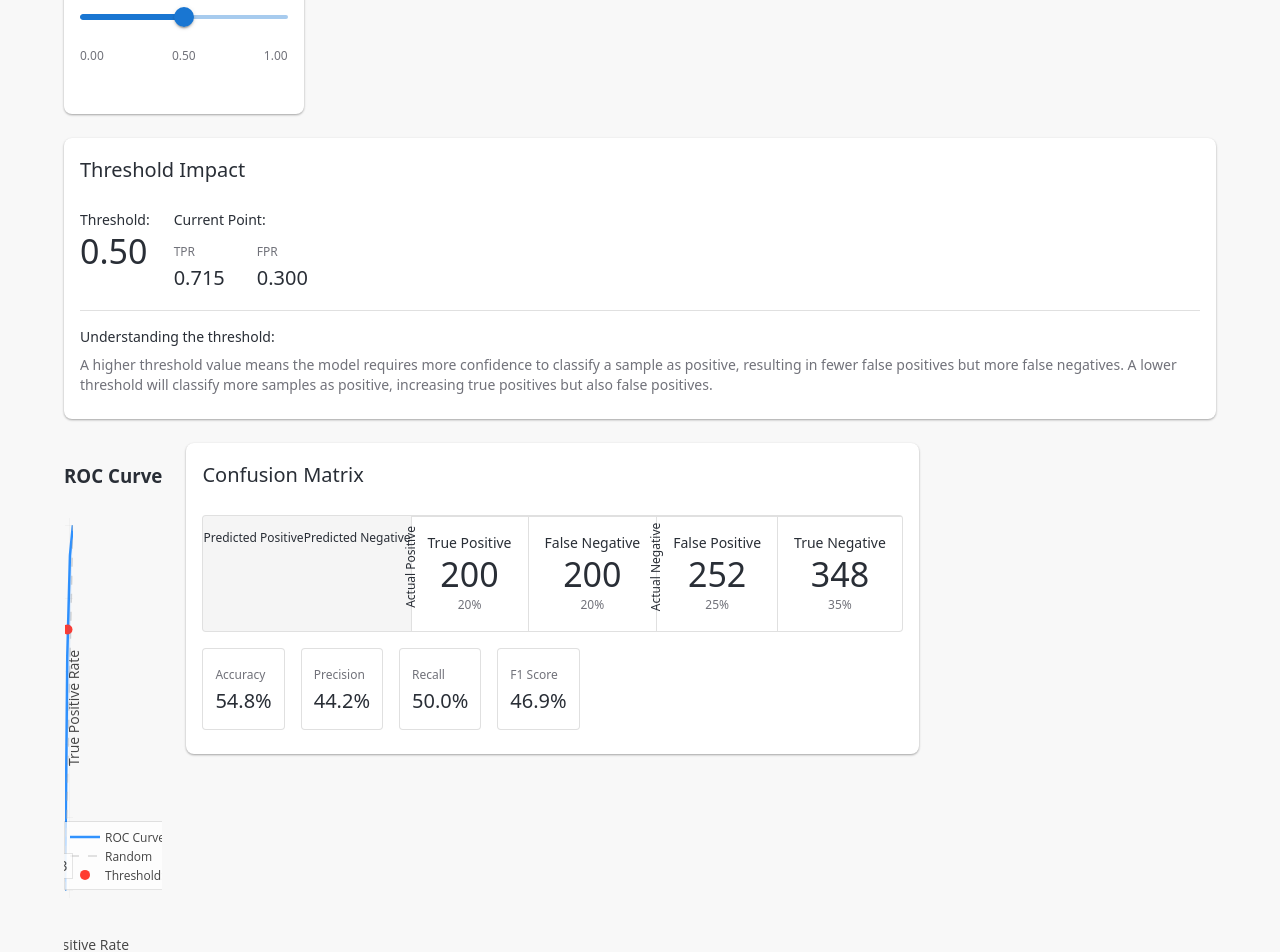
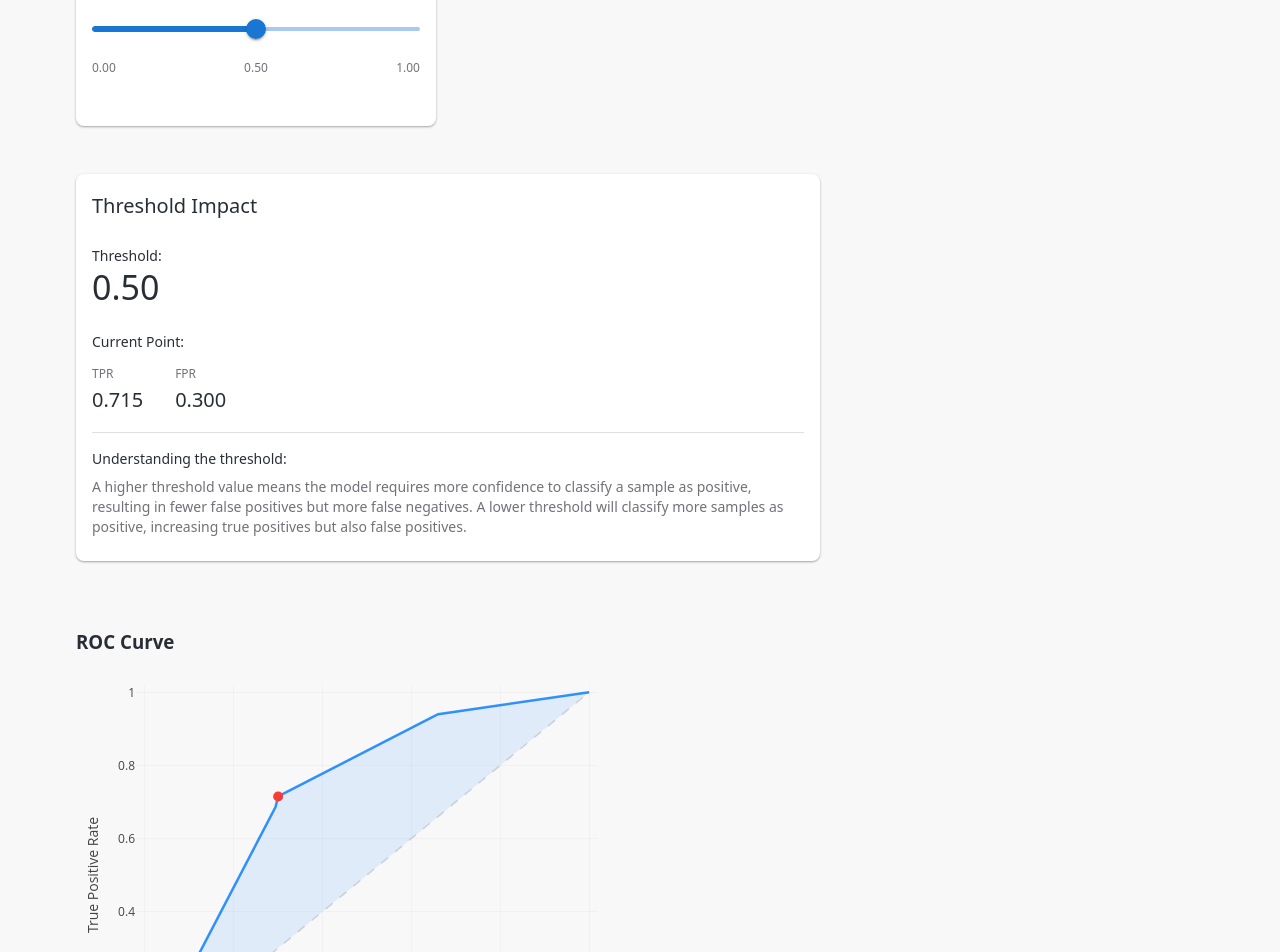
Before and after one commit to ihmeuw-scicomp/roc-matrix-vista, a React (Vite) app: page / in a window 1280 px wide. Shown: the part 400-1352 px from the top of the page. Built offline with nearby package versions, Linux system fonts and the light colour scheme.

Commit message:
Fix: Resolve TypeScript errors in ConfusionMatrix and Index
Fixes TypeScript errors related to Grid component usage in ConfusionMatrix and Index components.  The errors indicate incorrect prop usage, specifically the missing 'component' prop and incorrect prop types for the Grid component.

```diff
--- a/src/components/ConfusionMatrix.tsx
+++ b/src/components/ConfusionMatrix.tsx
@@ -41,19 +41,20 @@ const ConfusionMatrix: React.FC<ConfusionMatrixProps> = ({
           <Paper variant="outlined" sx={{ overflow: "hidden", mb: 2 }}>
             {/* Header Row */}
             <Grid container>
-              <Grid xs={6}></Grid>
-              <Grid xs={6} container sx={{ bgcolor: "action.hover", py: 1 }}>
-                <Grid xs={6}>
+              <Grid component="div" sx={{ width: "50%" }}></Grid>
+              <Grid component="div" container sx={{ width: "50%", bgcolor: "action.hover", py: 1 }}>
+                <Grid component="div" sx={{ width: "50%" }}>
                   <Typography variant="caption" align="center">Predicted Positive</Typography>
                 </Grid>
-                <Grid xs={6}>
+                <Grid component="div" sx={{ width: "50%" }}>
                   <Typography variant="caption" align="center">Predicted Negative</Typography>
                 </Grid>
               </Grid>
 
               {/* True Positive and False Negative */}
-              <Grid xs={12} container sx={{ borderTop: 1, borderColor: "divider" }}>
-                <Grid xs={6} sx={{
+              <Grid component="div" container sx={{ borderTop: 1, borderColor: "divider", width: "100%" }}>
+                <Grid component="div" sx={{
+                  width: "50%",
                   bgcolor: "action.hover",
                   display: "flex",
                   alignItems: "center",
@@ -72,8 +73,9 @@ const ConfusionMatrix: React.FC<ConfusionMatrixProps> = ({
                     Actual Positive
                   </Typography>
                 </Grid>
-                <Grid xs={6} container>
-                  <Grid xs={6} sx={{
+                <Grid component="div" container sx={{ width: "50%" }}>
+                  <Grid component="div" sx={{
+                    width: "50%",
                     p: 2,
                     borderLeft: 1,
                     borderRight: 1,
@@ -87,7 +89,8 @@ const ConfusionMatrix: React.FC<ConfusionMatrixProps> = ({
                     <Typography variant="h4">{TP}</Typography>
                     <Typography variant="caption" color="text.secondary">{tpPercent}%</Typography>
                   </Grid>
-                  <Grid xs={6} sx={{
+                  <Grid component="div" sx={{
+                    width: "50%",
                     p: 2,
                     display: "flex",
                     flexDirection: "column",
@@ -102,8 +105,9 @@ const ConfusionMatrix: React.FC<ConfusionMatrixProps> = ({
               </Grid>
 
               {/* False Positive and True Negative */}
-              <Grid xs={12} container sx={{ borderTop: 1, borderColor: "divider" }}>
-                <Grid xs={6} sx={{
+              <Grid component="div" container sx={{ borderTop: 1, borderColor: "divider", width: "100%" }}>
+                <Grid component="div" sx={{
+                  width: "50%",
                   bgcolor: "action.hover",
                   display: "flex",
                   alignItems: "center",
@@ -122,8 +126,9 @@ const ConfusionMatrix: React.FC<ConfusionMatrixProps> = ({
                     Actual Negative
                   </Typography>
                 </Grid>
-                <Grid xs={6} container>
-                  <Grid xs={6} sx={{
+                <Grid component="div" container sx={{ width: "50%" }}>
+                  <Grid component="div" sx={{
+                    width: "50%",
                     p: 2,
                     borderLeft: 1,
                     borderRight: 1,
@@ -137,7 +142,8 @@ const ConfusionMatrix: React.FC<ConfusionMatrixProps> = ({
                     <Typography variant="h4">{FP}</Typography>
                     <Typography variant="caption" color="text.secondary">{fpPercent}%</Typography>
                   </Grid>
-                  <Grid xs={6} sx={{
+                  <Grid component="div" sx={{
+                    width: "50%",
                     p: 2,
                     display: "flex",
                     flexDirection: "column",
@@ -154,25 +160,25 @@ const ConfusionMatrix: React.FC<ConfusionMatrixProps> = ({
           </Paper>
 
           <Grid container spacing={2} sx={{ mt: 2 }}>
-            <Grid xs={3}>
+            <Grid component="div" sx={{ width: "25%", padding: 1 }}>
               <Paper variant="outlined" sx={{ p: 1.5 }}>
                 <Typography variant="caption" color="text.secondary">Accuracy</Typography>
                 <Typography variant="h6">{accuracy}%</Typography>
               </Paper>
             </Grid>
-            <Grid xs={3}>
+            <Grid component="div" sx={{ width: "25%", padding: 1 }}>
               <Paper variant="outlined" sx={{ p: 1.5 }}>
                 <Typography variant="caption" color="text.secondary">Precision</Typography>
                 <Typography variant="h6">{precision}%</Typography>
               </Paper>
             </Grid>
-            <Grid xs={3}>
+            <Grid component="div" sx={{ width: "25%", padding: 1 }}>
               <Paper variant="outlined" sx={{ p: 1.5 }}>
                 <Typography variant="caption" color="text.secondary">Recall</Typography>
                 <Typography variant="h6">{recall}%</Typography>
               </Paper>
             </Grid>
-            <Grid xs={3}>
+            <Grid component="div" sx={{ width: "25%", padding: 1 }}>
               <Paper variant="outlined" sx={{ p: 1.5 }}>
                 <Typography variant="caption" color="text.secondary">F1 Score</Typography>
                 <Typography variant="h6">{f1Score}%</Typography>
--- a/src/pages/Index.tsx
+++ b/src/pages/Index.tsx
@@ -61,14 +61,14 @@ const Index = () => {
         </Card>
 
         <Grid container spacing={3} sx={{ mb: 3 }}>
-          <Grid xs={12} md={4}>
+          <Grid component="div" sx={{ width: { xs: "100%", md: "33.333%" }, padding: 1.5 }}>
             <ThresholdControl
               threshold={threshold}
               onChange={setThreshold}
             />
           </Grid>
 
-          <Grid xs={12} md={8}>
+          <Grid component="div" sx={{ width: { xs: "100%", md: "66.667%" }, padding: 1.5 }}>
             <Card>
               <CardHeader
                 title="Threshold Impact"
@@ -77,13 +77,13 @@ const Index = () => {
               />
               <CardContent>
                 <Grid container spacing={3}>
-                  <Grid xs={12} sm={6}>
+                  <Grid component="div" sx={{ width: { xs: "100%", sm: "50%" } }}>
                     <Box>
                       <Typography variant="body2" fontWeight="medium">Threshold:</Typography>
                       <Typography variant="h4" fontWeight="medium">{threshold.toFixed(2)}</Typography>
                     </Box>
                   </Grid>
-                  <Grid xs={12} sm={6}>
+                  <Grid component="div" sx={{ width: { xs: "100%", sm: "50%" } }}>
                     <Box>
                       <Typography variant="body2" fontWeight="medium">Current Point:</Typography>
                       <Box display="flex" gap={4} mt={1}>
@@ -120,7 +120,7 @@ const Index = () => {
         </Grid>
 
         <Grid container spacing={3}>
-          <Grid xs={12} md={6}>
+          <Grid component="div" sx={{ width: { xs: "100%", md: "50%" }, padding: 1.5 }}>
             <ROCCurve
               rocData={data?.roc_curve || []}
               currentThreshold={threshold}
@@ -128,7 +128,7 @@ const Index = () => {
             />
           </Grid>
 
-          <Grid xs={12} md={6}>
+          <Grid component="div" sx={{ width: { xs: "100%", md: "50%" }, padding: 1.5 }}>
             <ConfusionMatrix
               data={data?.confusion_matrix || emptyMatrix}
               isLoading={isLoading}
```
